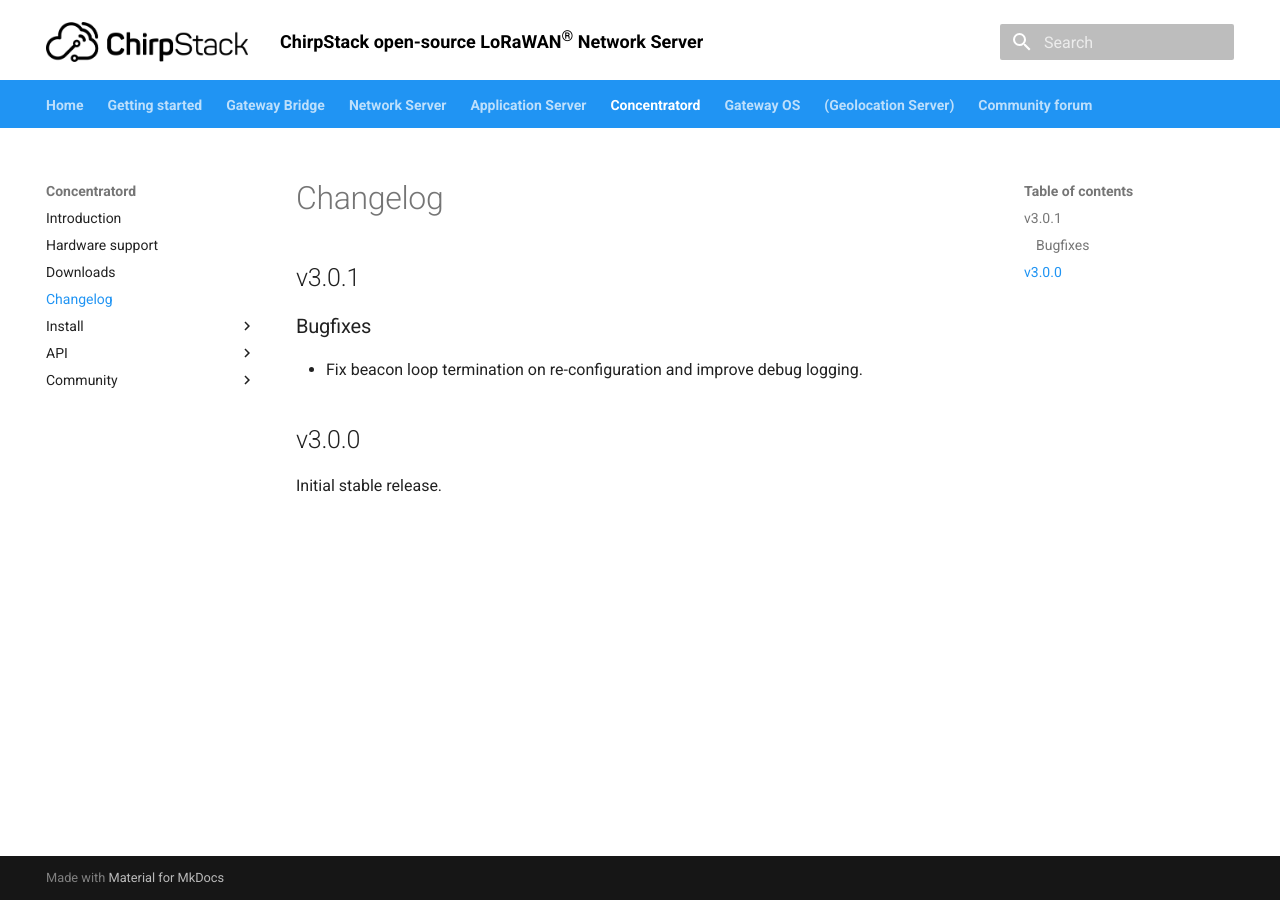
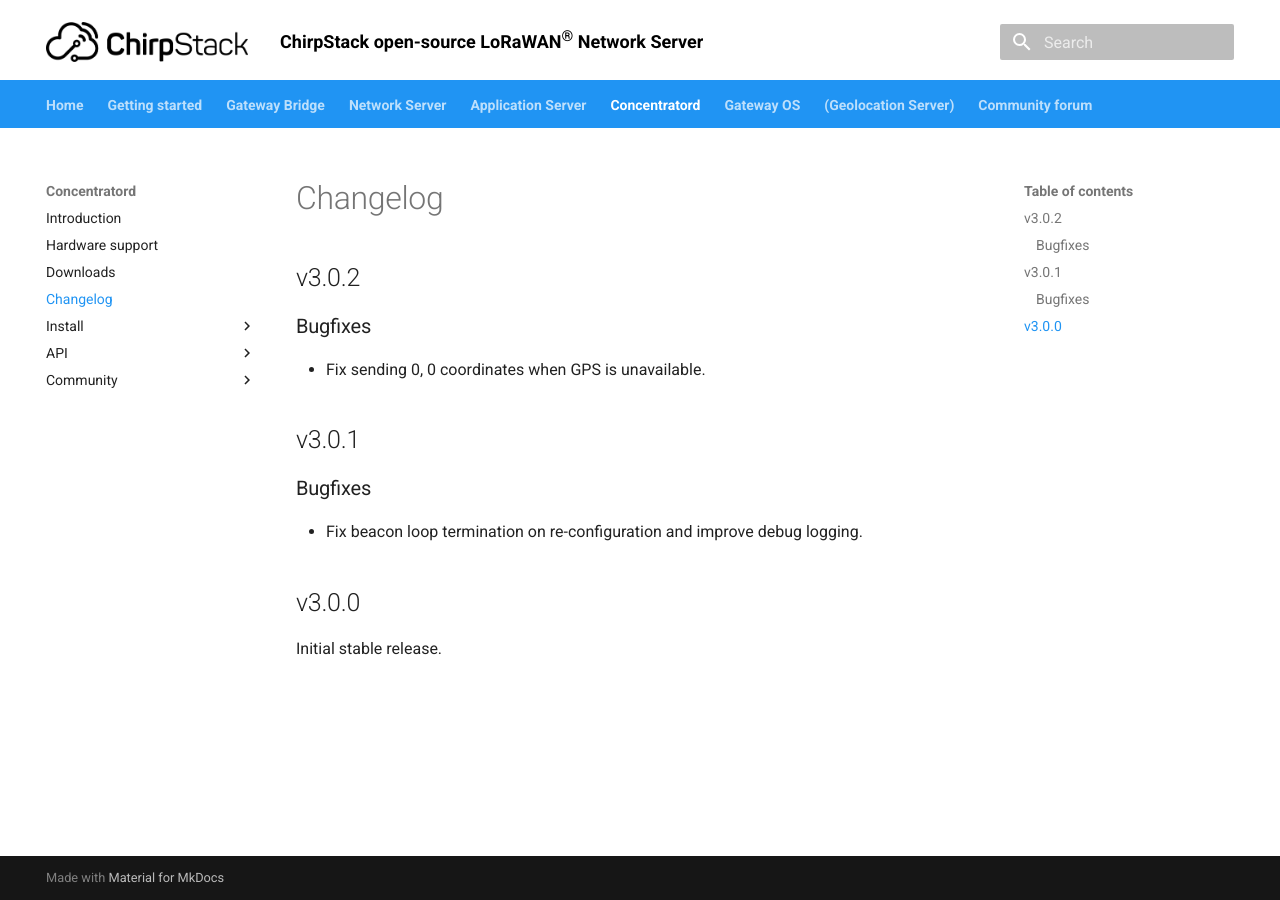
Before and after one commit to brocaar/chirpstack-docs, an MkDocs documentation site: the page built from docs/concentratord/changelog.md, in a window 1280 px wide. Built offline with MkDocs 1.6.1 and Material for MkDocs 9.7.7, drawn with Linux system fonts in a browser that asks for light colours.

Commit message:
Update Concentratord changelog. Bump version.

```diff
--- a/docs/concentratord/changelog.md
+++ b/docs/concentratord/changelog.md
@@ -3,6 +3,12 @@
 ---
 
 # Changelog
+
+## v3.0.2
+
+### Bugfixes
+
+* Fix sending 0, 0 coordinates when GPS is unavailable.
 
 ## v3.0.1
 
--- a/mkdocs.yml
+++ b/mkdocs.yml
@@ -24,7 +24,7 @@
   gateway_os:
     version: 3.3.1
   concentratord:
-    version: 3.0.1
+    version: 3.0.2
 plugins:
   - search
   - macros
```
